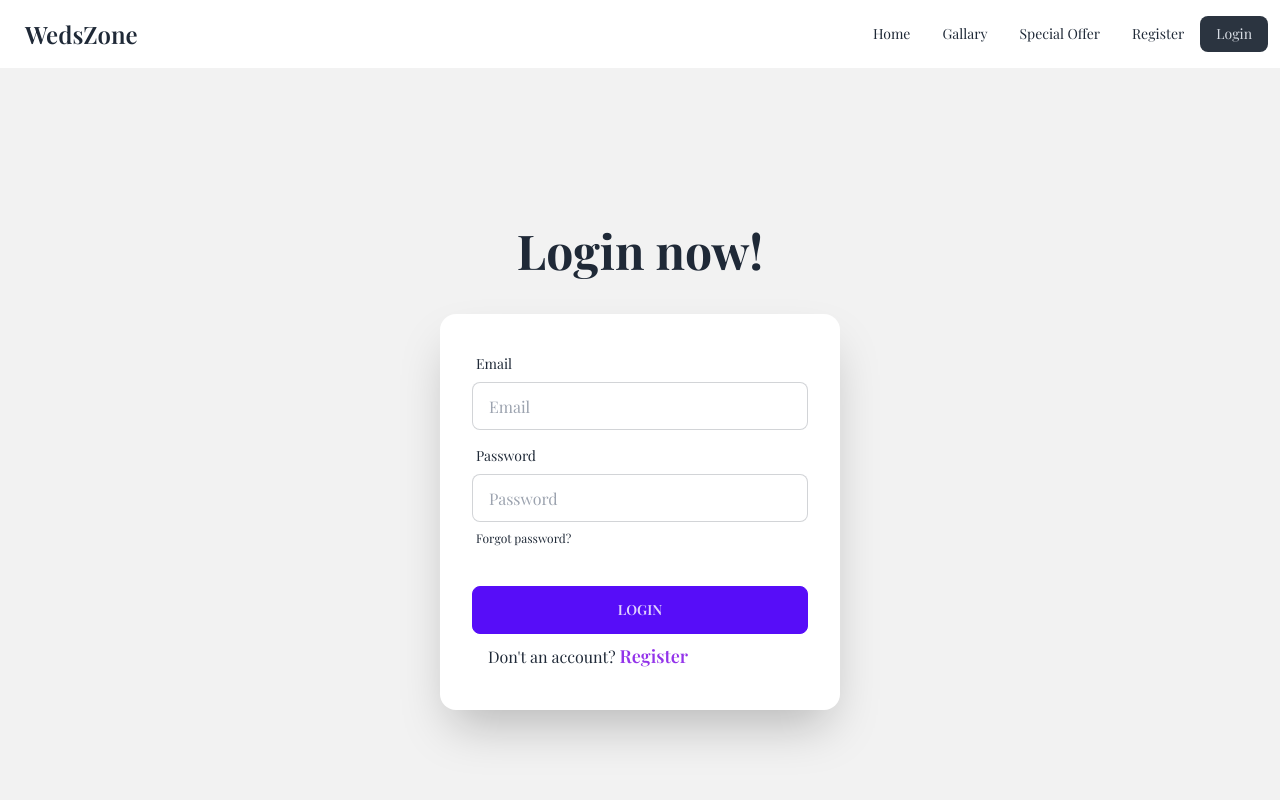
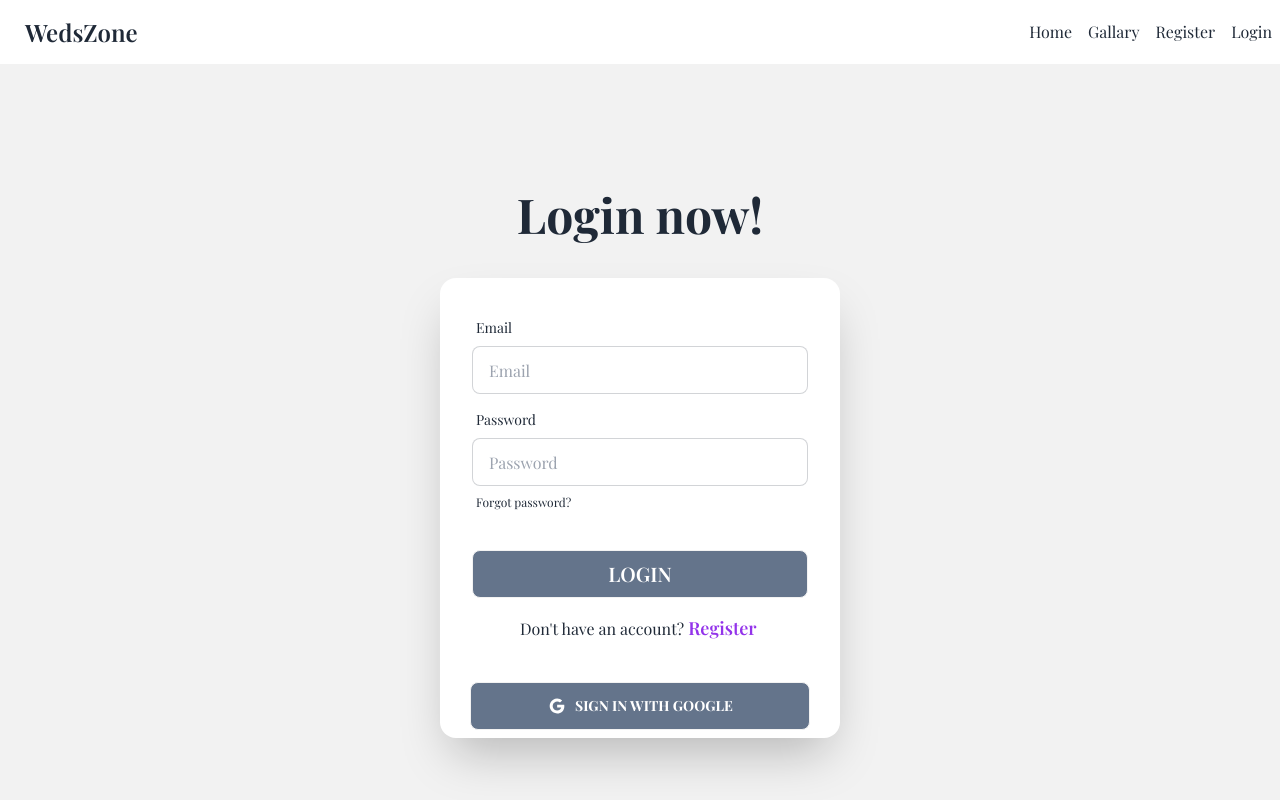
Before and after one commit to rhakib/wedding-management, a React (Vite) app: page /login in a window 1280 px wide. Shown: the top 800 px of the page. Built offline with nearby package versions, Linux system fonts and the light colour scheme; no server answers; a web font is replaced by a local one.

Commit message:
all authentication parts done

```diff
--- a/src/Components/Navbar/NavBar.jsx
+++ b/src/Components/Navbar/NavBar.jsx
@@ -1,12 +1,30 @@
 import { Link, NavLink } from "react-router-dom";
+import UseAuth from "../../Provider/UseContext/UseAuth";
+import toast from "react-hot-toast";
+import { FaSignOutAlt } from 'react-icons/fa'
 
 const NavBar = () => {
+    const { user, logOut, } = UseAuth()
+
+    const handleLogOut = () => {
+        logOut()
+            .then(res => {
+                toast.success('logged out successfully, see you again')
+            })
+    }
+
     const navLinks = <>
         <li><NavLink to='/'>Home</NavLink></li>
         <li><NavLink to='/case'>Gallary</NavLink></li>
-        <li><NavLink to='/offer'>Special Offer</NavLink></li>
-        <li><NavLink to='/register'>Register</NavLink></li>
-        <li><NavLink to='/login'>Login</NavLink></li>
+        {/* <li><NavLink to='/offer'>Special Offer</NavLink></li> */}
+        {user ? <li><NavLink className='hidden' to='/register'>Register</NavLink></li> : <li><NavLink to='/register'>Register</NavLink></li>}
+        {user ? <li className="bg-base-200 rounded-xl">
+            <li className="flex gap-2 items-center p-3">
+                <li className="w-[40px]"><img className="rounded-full w-full" src={user.photoURL} alt="" /></li>
+                <li>{user.displayName}</li>
+                <li className=""><button className="bg-slate-500 flex items-center gap-1 text-white p-2 rounded-lg" onClick={handleLogOut}><span><FaSignOutAlt></FaSignOutAlt></span>Logout</button></li>
+            </li>
+        </li> : <li><NavLink to='/login'>Login</NavLink></li>}
 
 
     </>
@@ -25,12 +43,11 @@ const NavBar = () => {
                     <Link to={'/'}><a className="btn btn-ghost normal-case text-2xl">WedsZone</a></Link>
                 </div>
                 <div className="navbar-end hidden lg:flex">
-                    <ul className="menu menu-horizontal px-1">
+                    <ul className="flex items-center gap-4">
                         {navLinks}
                     </ul>
                 </div>
             </div>
-
         </>
     );
 };
--- a/src/Components/Services/CardDetails.jsx
+++ b/src/Components/Services/CardDetails.jsx
@@ -18,9 +18,11 @@ const CardDetails = ({ service }) => {
                         <h2 className="card-title text-3xl  lg:text-4xl">{title} Services</h2>
                     </div>
                     <div className="mt-12 space-y-4">
+                        <div className='flex flex-col lg:ml-32 space-y-4'>
                             {
                                 serviceDetail?.map(item => <ServiceOption item={item}></ServiceOption>)
                             }
+                        </div>
                         <div className='flex text-center justify-center'>
                             <h3 className='text-2xl text-white bg-slate-600 w-40 py-1 rounded-lg'>${price}</h3>
                         </div>
--- a/src/Components/Services/ServiceOption.jsx
+++ b/src/Components/Services/ServiceOption.jsx
@@ -3,9 +3,9 @@ const ServiceOption = ({ item }) => {
 
     console.log(item);
     return (
-        <div className='flex justify-center'>
+        <div className=''>
 
-            <div className='flex text-left items-center gap-1 text-xl'>
+            <div className='flex items-center gap-1 text-xl'>
                 <MdDoubleArrow className=''></MdDoubleArrow>
                 <p>{item}</p>
             </div>
--- a/src/Pages/Login.jsx
+++ b/src/Pages/Login.jsx
@@ -1,13 +1,14 @@
 import React from 'react';
-import { Link, useNavigate } from 'react-router-dom';
+import { Link, useLocation, useNavigate } from 'react-router-dom';
 import UseAuth from '../Provider/UseContext/UseAuth';
 import toast from 'react-hot-toast';
+import SocialLogin from './SocialLogin';
 
 const Login = () => {
 
     const {signInUser} = UseAuth()
     const navigate = useNavigate()
-
+    const location = useLocation()
     const handleLogin = (e) => {
 
         e.preventDefault()
@@ -21,12 +22,12 @@ const Login = () => {
         .then(res => {
             console.log(res)
             toast.success('Successfuly logged in')
-            navigate('/')
+            navigate(location?.state ? location.state : '/')
 
 
         })
         .catch(err => {
-            toast.error('please provide the valid email and password')
+            toast.error('please provide a valid email and password')
         })
 }
     return (
@@ -53,11 +54,12 @@ const Login = () => {
                             </label>
                         </div>
                         <div className="form-control mt-6">
-                            <button type='submit' className="btn btn-primary">Login</button>
+                            <button type='submit' className="btn text-xl text-white hover:bg-slate-900 bg-slate-500">Login</button>
                         </div>
-                        <p className='ml-4 mb-2'>Don't an account? <Link to='/register' className='text-lg hover:underline font-semibold text-purple-600 '>Register</Link></p>
+                        <p className='ml-14 md:ml-12 my-2'>Don't have an account? <Link to='/register' className='text-lg hover:underline font-semibold text-purple-600 '>Register</Link></p>
 
                     </form>
+                        <SocialLogin></SocialLogin>
                 </div>
             </div>
         </div>
--- a/src/Pages/Register.jsx
+++ b/src/Pages/Register.jsx
@@ -1,12 +1,14 @@
 import React from 'react';
-import { Link } from 'react-router-dom';
+import { Link, useNavigate } from 'react-router-dom';
 import UseAuth from '../Provider/UseContext/UseAuth';
 import toast from 'react-hot-toast';
+import SocialLogin from './SocialLogin';
 
 const Register = () => {
 
-    const {createUser} = UseAuth()
-    const handleRegister = e =>{
+    const { createUser, updateUserProfile } = UseAuth()
+    const navigate = useNavigate()
+    const handleRegister = e => {
         e.preventDefault()
         const form = new FormData(e.currentTarget)
 
@@ -20,15 +22,19 @@ const Register = () => {
             toast.error('Password length should be at least 6 character')
             return;
         }
-        else if(!/^(?=.*[A-Z])(?=.*[^a-zA-Z\d])/.test(password)) {
+        else if (!/^(?=.*[A-Z])(?=.*[^a-zA-Z\d])/.test(password)) {
             toast.error('please incldue an uppercase, a lowercase and a special character')
             return;
         }
 
-        createUser(email, password)
+
+        createUser(email, password, img)
             .then(res => {
-            console.log(res)
+                updateUserProfile(img, name)
+                    .then(res => {
                         toast.success('Successfuly registered')
+                        navigate('/')
+                    })
 
             })
             .catch(err => {
@@ -50,31 +56,32 @@ const Register = () => {
                             <label className="label">
                                 <span className="label-text">Name</span>
                             </label>
-                            <input type="text" name='name' placeholder="Your name" className="input input-bordered"  />
+                            <input type="text" name='name' placeholder="Your name" className="input input-bordered" />
                         </div>
                         <div className="form-control">
                             <label className="label">
                                 <span className="label-text">Image</span>
                             </label>
-                            <input type="text" name='image' placeholder="Image URL" className="input input-bordered"  />
+                            <input type="text" name='image' placeholder="Image URL" className="input input-bordered" />
                         </div>
                         <div className="form-control">
                             <label className="label">
                                 <span className="label-text">Email</span>
                             </label>
-                            <input type="email" name='email' placeholder="Email" className="input input-bordered"  />
+                            <input type="email" name='email' placeholder="Email" className="input text input-bordered" />
                         </div>
                         <div className="form-control">
                             <label className="label">
                                 <span className="label-text">Password</span>
                             </label>
-                            <input type="password" name='password' placeholder="Password" className="input input-bordered"  />
+                            <input type="password" name='password' placeholder="Password" className="input input-bordered" />
                         </div>
                         <div className="form-control mt-6">
-                            <button type='submit' className="btn btn-primary">Register</button>
+                            <button type='submit' className="btn text-white text-xl hover:bg-slate-900 bg-slate-500 ">Register</button>
                         </div>
+                    <p className='ml-14 md:ml-12 my-2'>Already have an account? <Link to='/login' className='text-purple-600 hover:underline text-lg font-semibold '>Login</Link></p>
                     </form>
-                    <p className='ml-4 mb-2'>Already have an account? <Link to='/login' className='text-purple-600 hover:underline text-lg font-semibold '>Login</Link></p>
+                    <SocialLogin></SocialLogin>
                 </div>
             </div>
         </div>
--- /dev/null
+++ b/src/Pages/SocialLogin.jsx
@@ -0,0 +1,30 @@
+import React from 'react';
+import { AiOutlineGoogle } from 'react-icons/ai'
+import UseAuth from '../Provider/UseContext/UseAuth';
+import toast from 'react-hot-toast';
+import { useNavigate } from 'react-router-dom';
+
+const SocialLogin = () => {
+    const {googleSignIn} = UseAuth()
+    const navigate = useNavigate()
+
+    const handeleGoogleSignIn = () => {
+        googleSignIn()
+        .then(res =>{
+              toast.success('Successfuly logged in')
+              navigate('/')
+        })
+        .catch(err => {
+
+        })
+    }
+    return (
+        <div>
+            <div className='flex mb-2 justify-center'>
+                <button onClick={handeleGoogleSignIn} className='btn w-[340px] text-white font-bold hover:bg-slate-900 bg-slate-500'><AiOutlineGoogle className='text-xl'></AiOutlineGoogle>Sign in with Google</button>
+            </div>
+        </div>
+    );
+};
+
+export default SocialLogin;
--- a/src/Provider/AuthProvider.jsx
+++ b/src/Provider/AuthProvider.jsx
@@ -1,13 +1,20 @@
-import { createUserWithEmailAndPassword, onAuthStateChanged, signInWithEmailAndPassword } from 'firebase/auth';
+import { GoogleAuthProvider, createUserWithEmailAndPassword, onAuthStateChanged, signInWithEmailAndPassword, signInWithPopup, signOut, updateCurrentUser, updateProfile } from 'firebase/auth';
 import React, { createContext, useEffect, useState } from 'react';
 import { auth } from '../Firebase/firebase.config';
 
 export const AuthContext = createContext(null)
 
+const googleProvider = new GoogleAuthProvider()
+
 const AuthProvider = ({children}) => {
 
-    const [user, setUser] = useState(null)
+    const [user, setUser] = useState({})
     const [loading, setLoading] = useState(true)
+
+    const googleSignIn = () => {
+        setLoading(true)
+        return signInWithPopup(auth, googleProvider)
+    }
 
     const createUser = (email, password) =>{
         setLoading(true)
@@ -17,6 +24,17 @@ const AuthProvider = ({children}) => {
     const signInUser = (email, password) => {
         setLoading(true)
         return signInWithEmailAndPassword(auth, email, password)
+    }
+
+    const logOut = () => {
+        return signOut(auth);
+    }
+
+    const updateUserProfile = (img, name) => {
+        return updateProfile(auth.currentUser, {
+            displayName: name,
+            photoURL: img
+        })
     }
 
     useEffect(()=> {
@@ -33,8 +51,12 @@ const AuthProvider = ({children}) => {
     const authInfo = {
         createUser,
         signInUser,
+        logOut,
+        updateUserProfile,
+        googleSignIn,
         user,
-        loading
+        loading,
+
     }
 
 
--- a/src/Routes/PrivateRoute.jsx
+++ b/src/Routes/PrivateRoute.jsx
@@ -1,10 +1,11 @@
 import React from 'react';
 import UseAuth from '../Provider/UseContext/UseAuth';
-import { Navigate } from 'react-router-dom';
+import { Navigate, useLocation } from 'react-router-dom';
 
 const PrivateRoute = ({children}) => {
 
     const {user, loading} = UseAuth()
+    const location = useLocation()
 
     if (loading) {
         return <div className='flex justify-center'><span className="loading loading-bars loading-lg"></span></div>
@@ -13,7 +14,7 @@ const PrivateRoute = ({children}) => {
     if (user) {
         return children;
     }
-    return <Navigate to='/login'></Navigate>
+    return <Navigate state={location.pathname} to='/login'></Navigate>
 
 };
 
```
Lines whose indentation alone changed are shown as unchanged.
